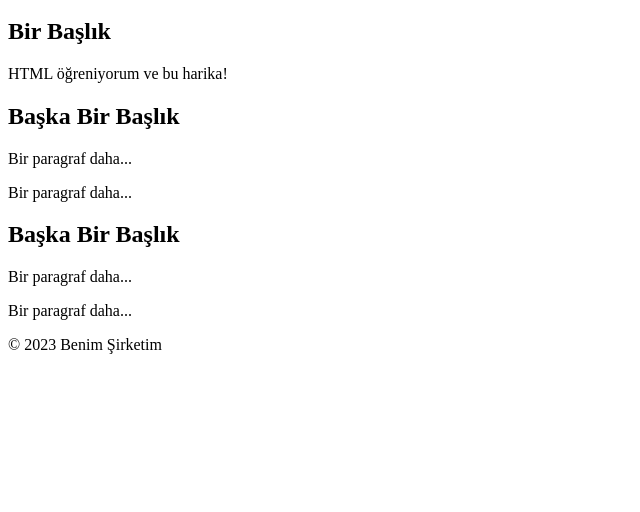
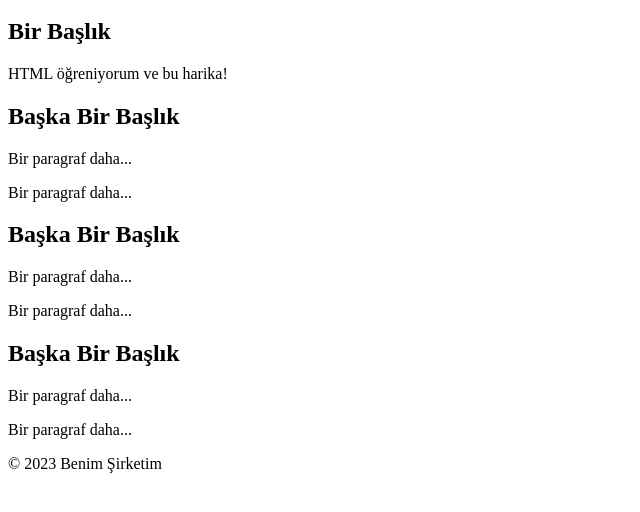
Before and after one commit to mehmetden/firstDeneme, a plain HTML site: page index.html in a window 1280 px wide. Shown: the part 136-648 px from the top of the page, without its empty margins (0-640 px from the left). Drawn offline with Linux system fonts and the light colour scheme.

Commit message:
upload 3

```diff
--- a/index.html
+++ b/index.html
@@ -30,6 +30,9 @@
             <h2>Başka Bir Başlık</h2>
             <p>Bir paragraf daha...</p>
             <p>Bir paragraf daha...</p>
+            <h2>Başka Bir Başlık</h2>
+            <p>Bir paragraf daha...</p>
+            <p>Bir paragraf daha...</p>
         </section>
     </main>
 
```
